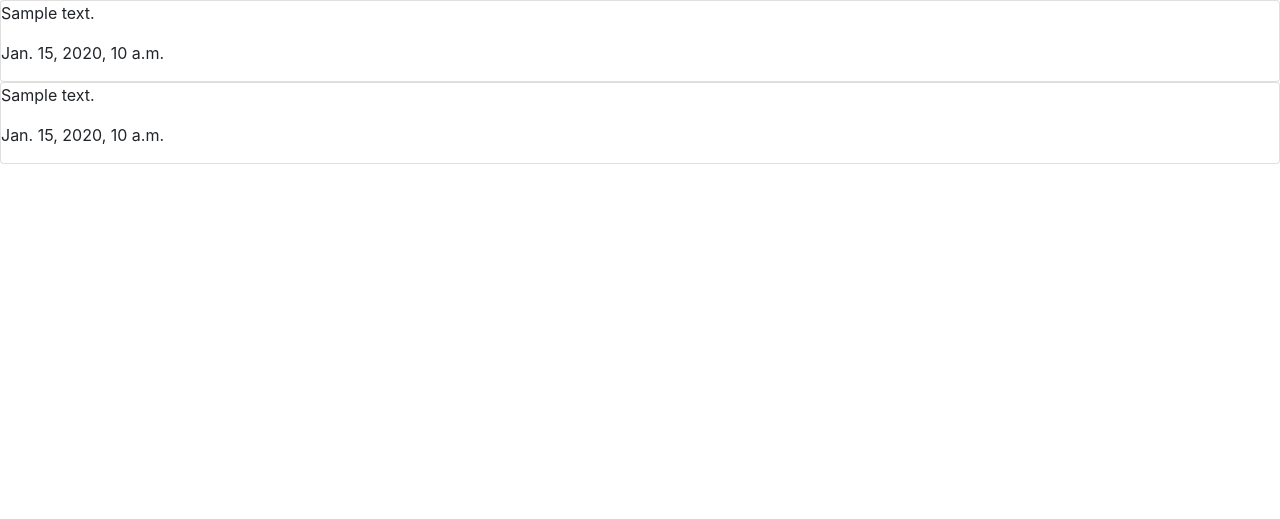
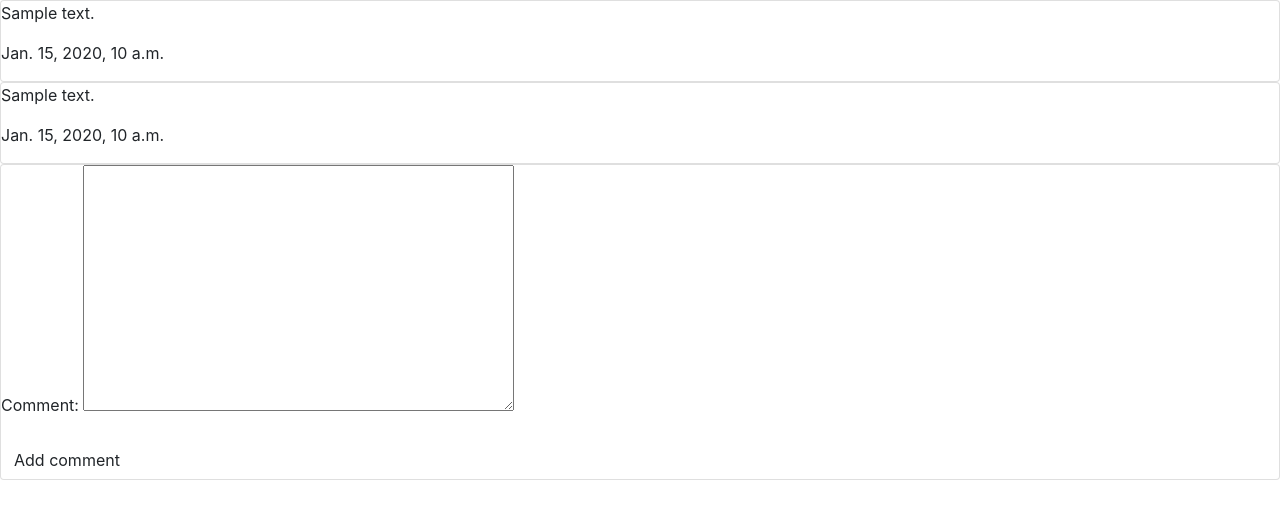
Before and after one commit to Bereket-U/ChitChat, a Django app: page /post/1/ in a window 1280 px wide. Shown: the part 56-575 px from the top of the page. Run offline with Django 3.2, Linux system fonts and the light colour scheme; tables that the repository leaves empty hold one stand-in row (values such as "Sample post"); some libraries are stand-ins or nearby versions.

Commit message:
add new Comment

```diff
--- a/chitchat/main_app/forms.py
+++ b/chitchat/main_app/forms.py
@@ -1,6 +1,8 @@
 from django import forms
 from django.contrib.auth.models import User
 from django.contrib.auth.forms import UserCreationForm
+from django.forms import ModelForm
+from .models import Comment
 
 
 class UserRegistrForm(UserCreationForm):
@@ -9,3 +11,8 @@ class UserRegistrForm(UserCreationForm):
     class Meta:
         model = User
         fields = ['username', 'first_name', 'last_name', 'email', 'password1', 'password2']
+
+class CommentForm(ModelForm):
+  class Meta:
+    model = Comment
+    fields = ['comment']
--- a/chitchat/main_app/templates/posts/detail.html
+++ b/chitchat/main_app/templates/posts/detail.html
@@ -13,4 +13,13 @@
     <p>{{ comment.created_at }}</p>
   </div>
 </div>
-{% endfor %} {% endblock %}
+{% endfor %}
+<div class="card">
+  <div class="card-content">
+    <form action="{% url 'add_comment' post.id %}" method="post">
+      {% csrf_token %} {{ comment_form.as_p }}
+      <input type="submit" class="btn" value="Add comment" />
+    </form>
+  </div>
+</div>
+{% endblock %}
--- a/chitchat/main_app/urls.py
+++ b/chitchat/main_app/urls.py
@@ -15,4 +15,5 @@ urlpatterns = [
   path('accounts/signup/', views.signup, name='signup'),
   path('post/<int:post_id>/', views.post, name='post'),
   path('post/create/', views.PostCreate.as_view(), name='post_create'),
+  path('post/<int:post_id>/add_comment/', views.add_comment, name='add_comment'),
 ]
--- a/chitchat/main_app/views.py
+++ b/chitchat/main_app/views.py
@@ -4,6 +4,8 @@ from .forms import UserRegistrForm
 from django.contrib.auth.decorators import login_required
 from .models import Post
 from django.views.generic import CreateView
+from .forms import CommentForm
+
 
 # Create your views here.
 
@@ -34,11 +36,21 @@ def home(request):
 
 def post(request, post_id):
   post = Post.objects.get(id=post_id)
-  return render(request, 'posts/detail.html', { 'post': post })
+  comment_form = CommentForm()
+  return render(request, 'posts/detail.html', { 'post': post, 'comment_form': comment_form })
 
+def add_comment(request, post_id):
+  form = CommentForm(request.POST)
+  if form.is_valid():
+    new_comment = form.save(commit=False)
+    new_comment.post_id = post_id
+    new_comment.save()
+  return redirect('post', post_id=post_id)
 
 def profile(request):
-  return render(request, 'profile.html')
+    posts = Post.objects.filter(user=request.user)
+
+    return render(request, 'profile.html', {'posts': posts})
 
 
 def edit_post(request):
```
Also changed, not shown: chitchat/main_app/templates/profile.html (+23 -1 lines).
